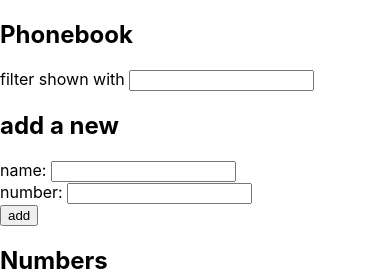
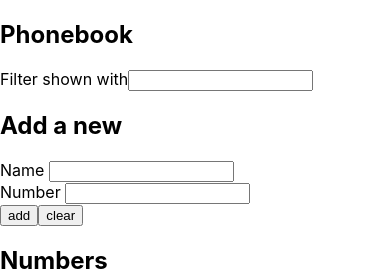
Before and after one commit to kecyGaurab/fullstackopen-hel-uni, a React (Create React App) app in the folder part2/phonebook/: page / in a window 390 px wide. Shown: the top 276 px of the page. Built offline with nearby package versions, Linux system fonts and the light colour scheme.

Commit message:
The phonebook step5

```diff
--- a/part2/phonebook/src/App.js
+++ b/part2/phonebook/src/App.js
@@ -1,4 +1,7 @@
 import React, { useState } from "react";
+import  Filter from './Filter';
+import  PersonForm from './PersonForm';
+import  PersonList from './PersonList';
 
 const App = () => {
   const [persons, setPersons] = useState([
@@ -22,18 +25,28 @@ const App = () => {
       person => person.name === nameObj.name
     );
     //  if the returned array is not empty concatanates the name to the persons array
-    if (doesContactExist.length !== 0) {
+    if(newName.length === 0){
+      alert("Please enter name")
+    }
+    else if (doesContactExist.length !== 0) {
       window.confirm(`${newName} is already in the phonebook`);
+
     } else {
       setPersons(persons.concat(nameObj));
     }
-    setNewName("");
-    setNewNumber("");
-  };
+  }
+
+  const resetForm = () =>{
+    return(
+      setNewName('')
+      )
+  }
+
 
   //function to handle the onchange value of input name
   const handleNameChange = event => {
     setNewName(event.target.value);
+
   };
   const handleNumberChange = event => {
     setNewNumber(event.target.value);
@@ -43,48 +56,16 @@ const App = () => {
     setFilter(event.target.value);
   };
 
-  const renderPerson = () => {
-    return persons.filter(a => {
-      if (filteredName.length === 0) {
-        return true;
-      }
-       return a.name.toLowerCase().startsWith(filteredName.toLowerCase())
-    })
-      .map(person => (
-      <div key={person.name}>
-        <p>
-          {person.name} {person.number}
-        </p>
-      </div>
-    ))
-
-}
-
-  //onst matchString = persons.filter(person =>)
 
   return (
     <div>
       <h2>Phonebook</h2>
-      <div>
-        filter shown with <input value={filteredName} onChange={handleFilter} />
-      </div>
-      <h2>add a new</h2>
-      <form onSubmit={addName}>
-        <div>
-          <div>
-            name: <input value={newName} onChange={handleNameChange} />
-          </div>
-          <div>
-            number: <input value={newNumber} onChange={handleNumberChange} />
-          </div>
-        </div>
-
-        <div>
-          <button type="submit">add</button>
-        </div>
-      </form>
+      <Filter handleFilter={handleFilter}/>
+      <h2>Add a new</h2>
+      <PersonForm resetForm={resetForm} handleNameChange={handleNameChange}
+       handleNumberChange={handleNumberChange} addName={addName}/>
       <h2>Numbers</h2>
-      <div>{renderPerson()}</div>
+      <PersonList persons ={persons} filteredName={filteredName}/>
     </div>
   );
 };
--- /dev/null
+++ b/part2/phonebook/src/Filter.js
@@ -0,0 +1,12 @@
+import React from 'react'
+
+const Filter =(props) => {
+    return (
+        <div>Filter shown with
+              <input value={props.filteredName}
+               onChange={props.handleFilter} />
+        </div>
+    )
+}
+
+export default Filter;
--- /dev/null
+++ b/part2/phonebook/src/PersonForm.js
@@ -0,0 +1,32 @@
+import React from "react";
+
+const PersonForm = props => {
+  return (
+    <div>
+
+      <form onSubmit={props.addName} onReset={props.resetForm}>
+        <div>
+          <div>
+
+             Name <input
+              value={props.newName}
+              onChange={props.handleNameChange} />
+          </div>
+          <div>
+            Number <input
+              value={props.newNumber}
+              onChange={props.handleNumberChange}
+            />
+          </div>
+        </div>
+
+        <div>
+         <button type="submit">add</button>
+          <button type="reset">clear</button>
+        </div>
+      </form>
+    </div>
+  );
+};
+
+export default PersonForm;
--- /dev/null
+++ b/part2/phonebook/src/PersonList.js
@@ -0,0 +1,23 @@
+import React from "react";
+
+const PersonList = props => {
+  const filter =  props.persons
+    .filter(a => {
+      if (props.filteredName.length === 0) {
+        return true;
+      }
+      return a.name.toLowerCase().startsWith(props.filteredName.toLowerCase());
+    })
+    .map(person => (
+      <div key={person.name}>
+        <p>
+          {person.name} {person.number}
+        </p>
+      </div>
+
+    ));
+  return <div>{filter}</div>;
+
+};
+
+export default PersonList;
```
